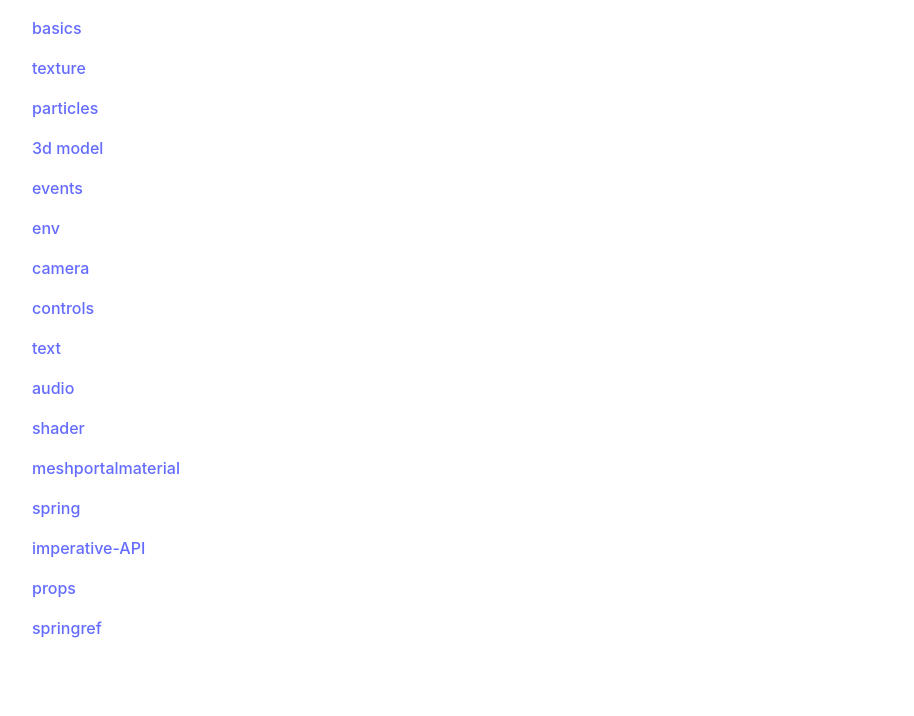
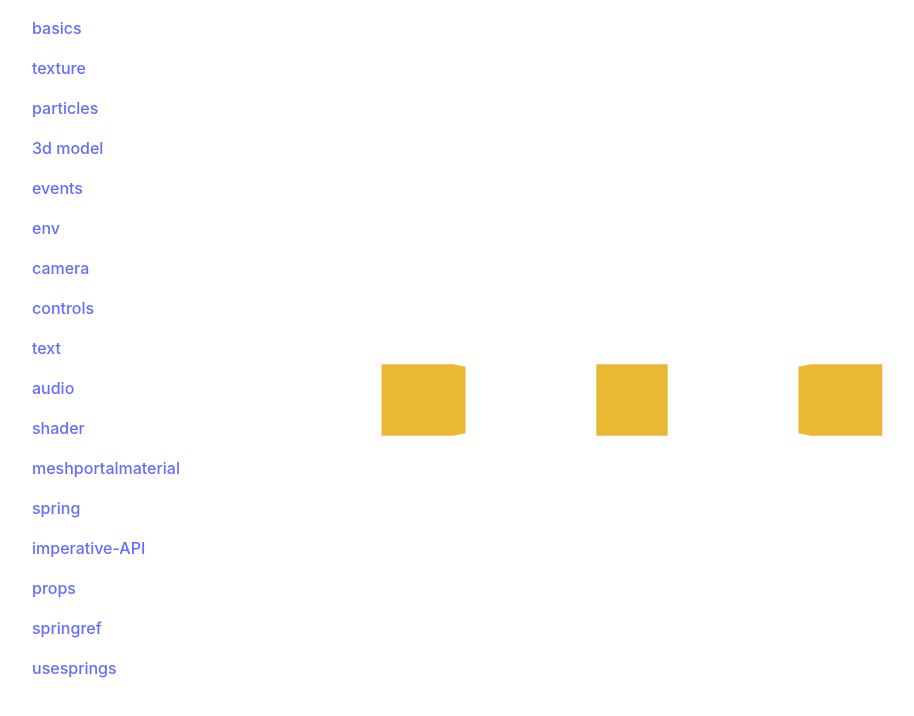
Before and after one commit to Shanyik/udemy-threejs, a React (Vite) app in the folder Section-2/: page /usesprings in a window 1280 px wide. Shown: the top 716 px of the page, without its empty margins (8-922 px from the left). Built offline with nearby package versions, Linux system fonts and the light colour scheme; no server answers.

Commit message:
Section 4 - part 5 done

```diff
--- a/Section-2/src/App.jsx
+++ b/Section-2/src/App.jsx
@@ -21,6 +21,7 @@ import SpringPage from './pages/SpringPage';
 import ImperativeAPI from './pages/ImperativeAPI';
 import PropsPage from './pages/PropsPage';
 import SpringRefPage from './pages/SpringRefPage';
+import UseSprings from './pages/UseSprings';
 
 function App() {
   return (
@@ -116,6 +117,11 @@ function App() {
               <Link to="/springref">springref</Link>
             </p>
           </ul>
+          <ul>
+            <p>
+              <Link to="/usesprings">usesprings</Link>
+            </p>
+          </ul>
         </nav>
       </div>
       <Routes>
@@ -150,6 +156,10 @@ function App() {
           path="/springref"
           element={<SpringRefPage />}
         />
+        <Route
+          path="/usesprings"
+          element={<UseSprings />}
+        />
       </Routes>
     </Router>
   );
--- /dev/null
+++ b/Section-2/src/pages/UseSprings.jsx
@@ -0,0 +1,22 @@
+import React from 'react';
+import { Canvas } from '@react-three/fiber';
+import UseSpringsComponent from './components/UseSpringsComponent';
+
+const UseSprings = () => {
+  return (
+    <>
+      <Canvas
+        camera={{
+          fov: 45,
+          near: 0.1,
+          far: 100,
+          position: [0, 0, 7],
+        }}
+      >
+        <UseSpringsComponent />
+      </Canvas>
+    </>
+  );
+};
+
+export default UseSprings;
--- /dev/null
+++ b/Section-2/src/pages/components/UseSpringsComponent.jsx
@@ -0,0 +1,49 @@
+import React from 'react';
+import { OrbitControls } from '@react-three/drei';
+import { a, useSprings } from '@react-spring/three';
+
+const items = [
+  {
+    initialPosition: [-3.5, 0, 0],
+    finalPosition: [-1.5, 0, 0],
+  },
+  {
+    initialPosition: [0, 3.5, 0],
+    finalPosition: [0, 0, 0],
+  },
+  {
+    initialPosition: [3.5, 0, 0],
+    finalPosition: [1.5, 0, 0],
+  },
+];
+
+const UseSpringsComponent = () => {
+  const springs = useSprings(
+    items.length,
+    items.map(item => ({
+      from: { position: item.initialPosition },
+      to: { position: item.finalPosition },
+    })),
+  );
+
+  console.log(springs);
+
+  return (
+    <>
+      <OrbitControls />
+
+      {springs.map((item, i) => (
+        <a.mesh
+          key={Math.random()}
+          scale={0.5}
+          position={item.position}
+        >
+          <boxGeometry />
+          <meshBasicMaterial color="orange" />
+        </a.mesh>
+      ))}
+    </>
+  );
+};
+
+export default UseSpringsComponent;
```
